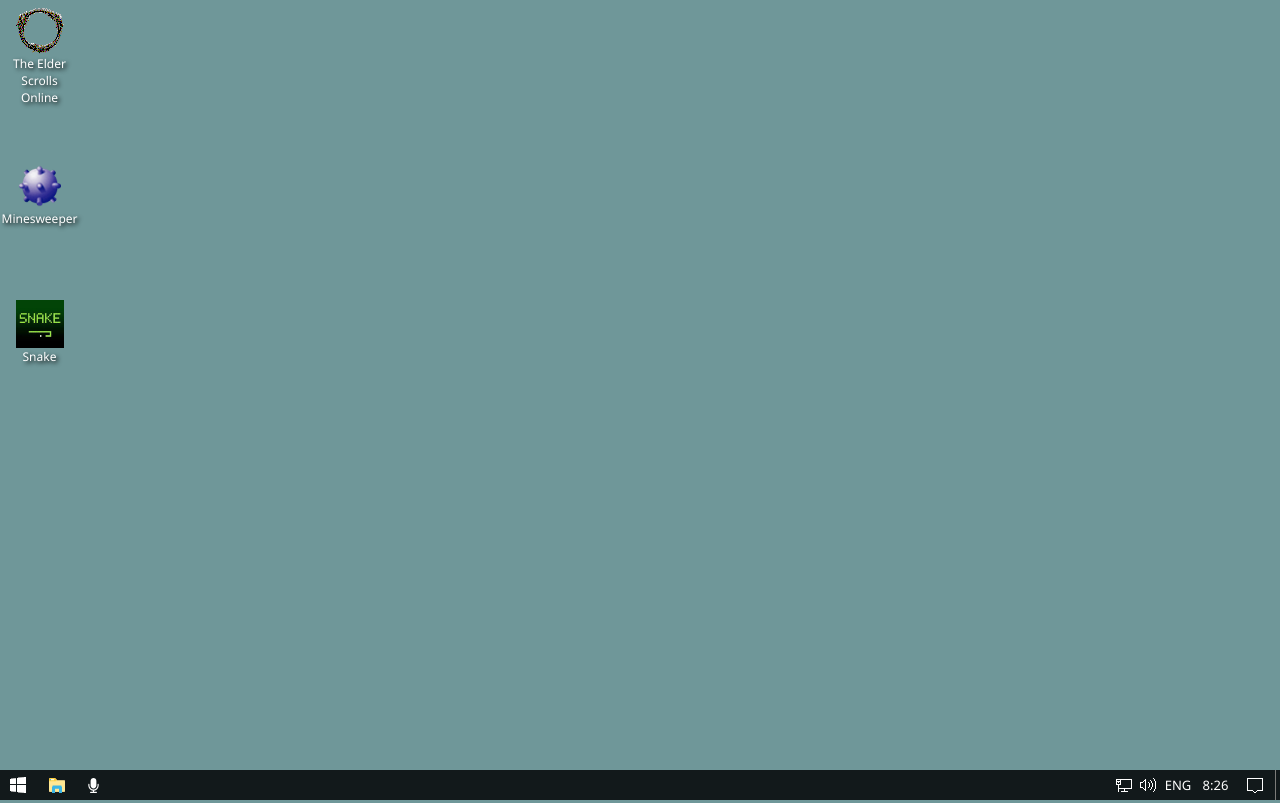
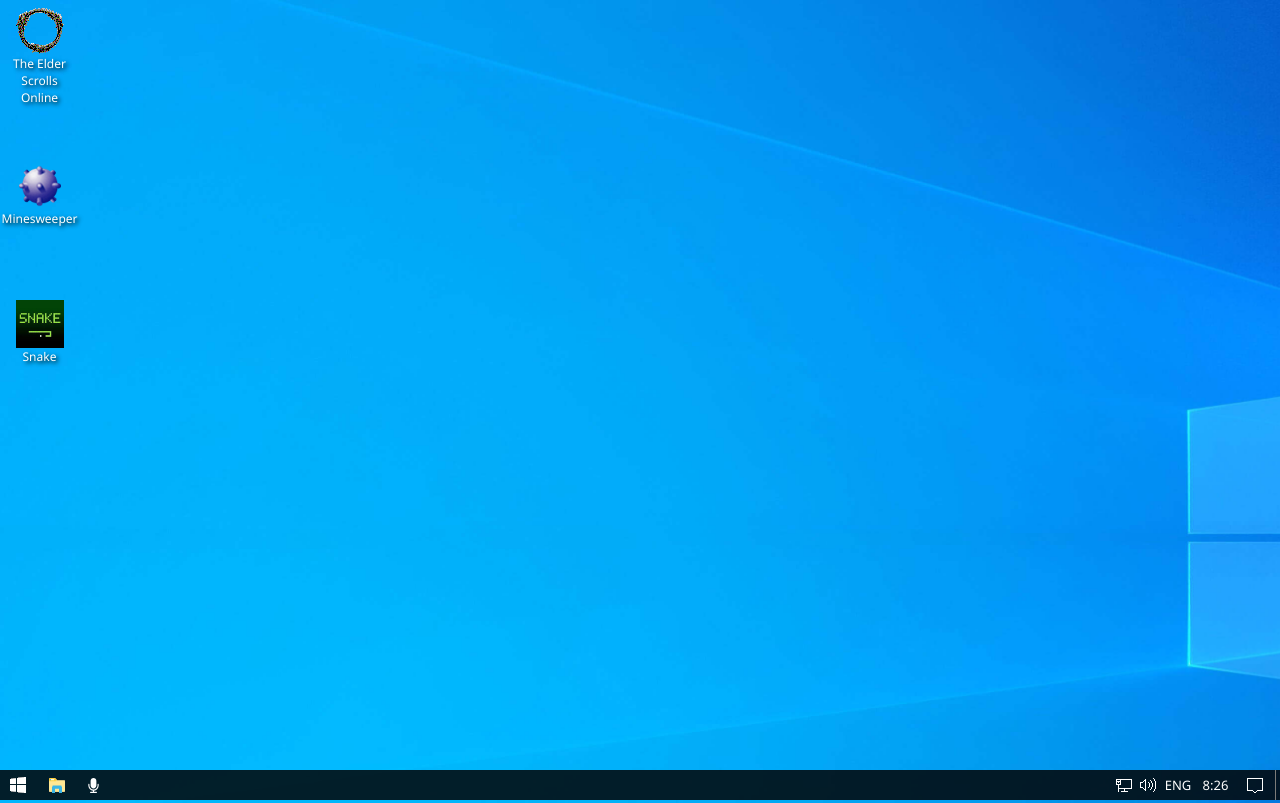
Before and after one commit to EnchantedOrange/win10web, a plain HTML site: page index.html in a window 1280 px wide. Shown: the top 803 px of the page. Drawn offline with nearby package versions, Linux system fonts and the light colour scheme; files that its build step writes are made by us from their sources.

Commit message:
Add wallpaper

```diff
--- a/main.scss
+++ b/main.scss
@@ -18,7 +18,9 @@ $tiles-container-height: 128px;
 }
 
 body {
-  background-color: #6F9799;
+  background-image: url('images/wallpaper.jpg');
+  background-size: cover;
+  background-repeat: no-repeat;
   color: #fff;
   font-family: "Segoe UI", Tahoma, Geneva, Verdana, sans-serif;
   overflow: hidden;
```
Also changed, not shown: images/wallpaper.jpg (added).
